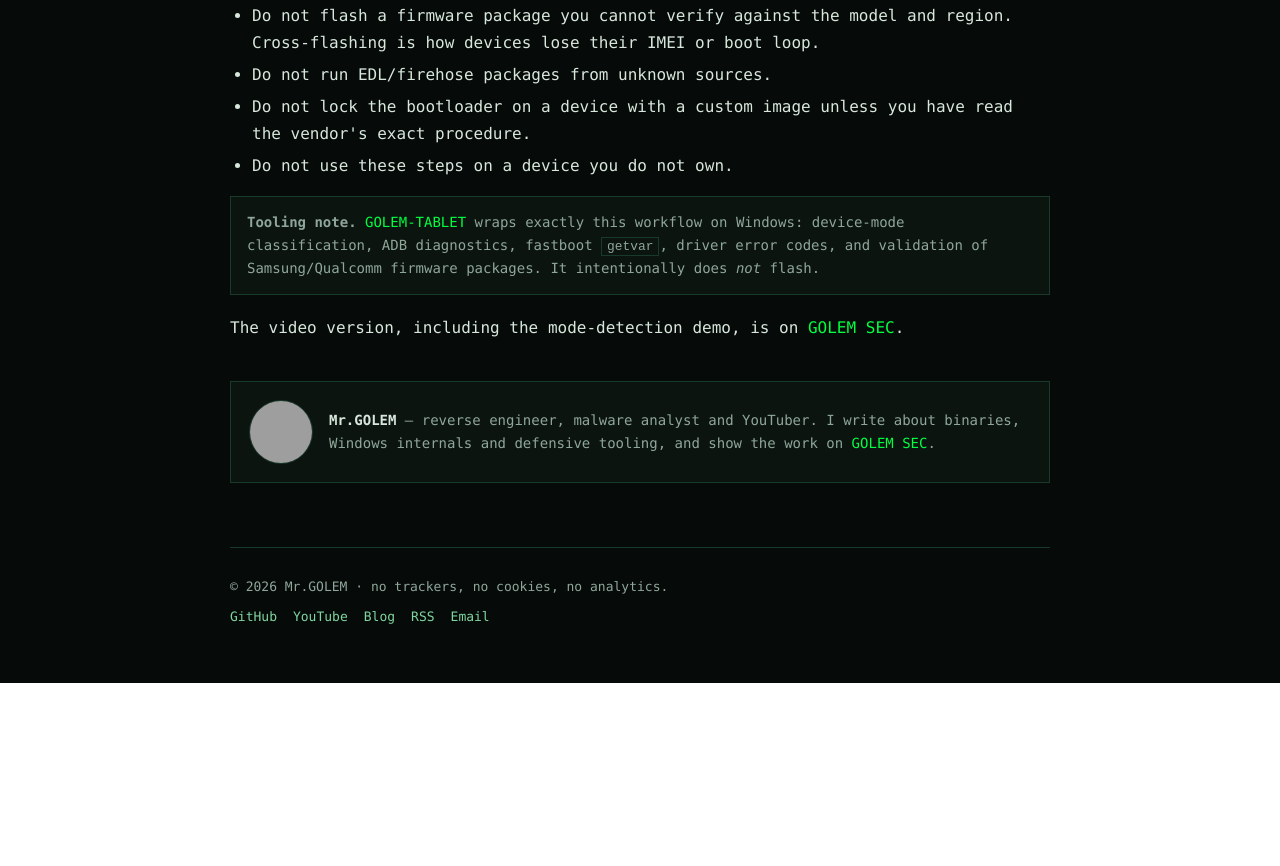
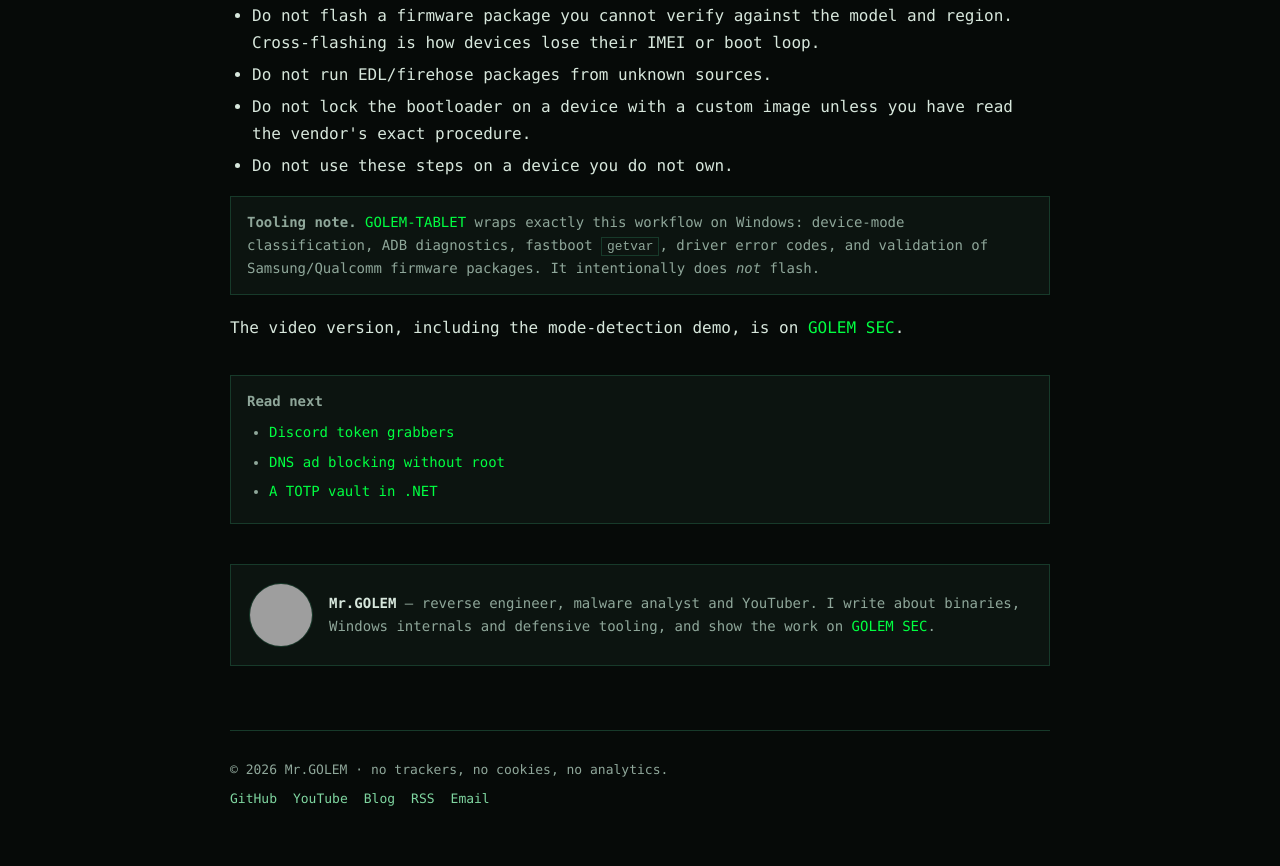
Before and after one commit to M-GOLEM/M-GOLEM.github.io, a plain HTML site: page blog/adb-fastboot-windows-guide.html in a window 1280 px wide. Shown: the part 2719-3585 px from the top of the page. Before the commit the page ends 3402 px from the top, so only its background shows below. Drawn offline with Linux system fonts and the light colour scheme; grey boxes are pictures that could not be loaded.

Commit message:
site: publish blog/adb-fastboot-windows-guide.html

```diff
--- a/blog/adb-fastboot-windows-guide.html
+++ b/blog/adb-fastboot-windows-guide.html
@@ -16,7 +16,7 @@
 <meta name="twitter:image" content="https://m-golem.github.io/assets/og.png">
 <link rel="alternate" type="application/rss+xml" title="Mr.GOLEM — Writing" href="https://m-golem.github.io/feed.xml">
 <link rel="stylesheet" href="/assets/site.css">
-
+<script type="application/ld+json">{"@context": "https://schema.org", "@type": "BreadcrumbList", "itemListElement": [{"@type": "ListItem", "position": 1, "name": "Home", "item": "https://m-golem.github.io/"}, {"@type": "ListItem", "position": 2, "name": "Writing", "item": "https://m-golem.github.io/blog/"}, {"@type": "ListItem", "position": 3, "name": "ADB and fastboot on Windows: a practical diagnostic guide", "item": "https://m-golem.github.io/blog/adb-fastboot-windows-guide.html"}]}</script>
 <script type="application/ld+json">{"@context":"https://schema.org","@type":"BlogPosting","headline":"ADB and fastboot on Windows: a practical diagnostic guide","description":"Set up platform-tools, authorise the device, read the right properties and tell ADB, fastboot, download mode, EDL and preloader apart — without flashing anything.","url":"https://m-golem.github.io/blog/adb-fastboot-windows-guide.html","datePublished":"2026-11-17","dateModified":"2026-11-17","author":{"@type":"Person","name":"Mr.GOLEM","url":"https://m-golem.github.io/","sameAs":["https://github.com/M-GOLEM","https://www.youtube.com/@golemsec"]},"publisher":{"@type":"Person","name":"Mr.GOLEM"},"mainEntityOfPage":"https://m-golem.github.io/blog/adb-fastboot-windows-guide.html","image":"https://m-golem.github.io/assets/og.png"}</script>
 </head>
 <body><div class="wrap">
@@ -130,7 +130,7 @@ firmware packages. It intentionally does <em>not</em> flash.</div>
 
 <p>The video version, including the mode-detection demo, is on
 <a href="https://www.youtube.com/@golemsec">GOLEM SEC</a>.</p>
-<div class="authorbox">
+<div class="note" style="margin-top:34px"><strong>Read next</strong><ul style="margin:8px 0 0"><li><a href="/blog/discord-token-grabbers.html">Discord token grabbers</a></li><li><a href="/blog/android-dns-ad-blocking.html">DNS ad blocking without root</a></li><li><a href="/blog/totp-vault-dotnet.html">A TOTP vault in .NET</a></li></ul></div><div class="authorbox">
   <img src="https://github.com/M-GOLEM.png" alt="Mr.GOLEM" width="64" height="64">
   <p><strong>Mr.GOLEM</strong> — reverse engineer, malware analyst and YouTuber.
   I write about binaries, Windows internals and defensive tooling, and show the
```
